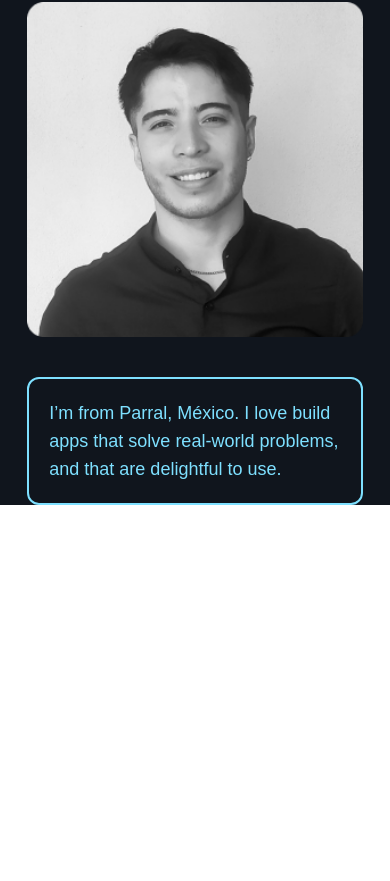
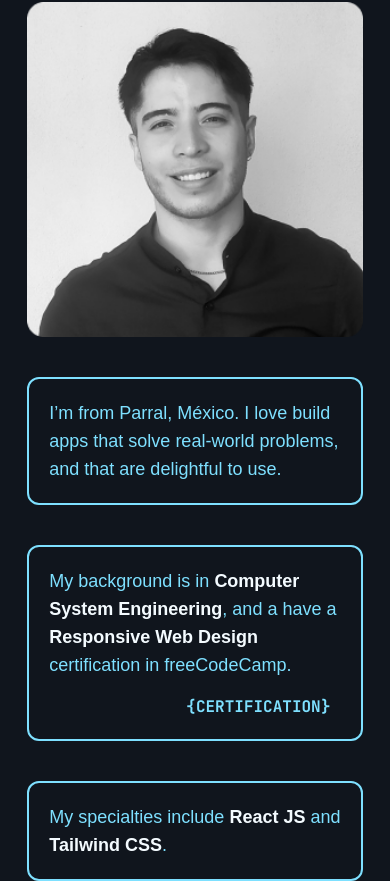
Before and after one commit to ledesmx/Portfolio-one, a React (Vite) app: page / in a window 390 px wide. Shown: the part 918-1799 px from the top of the page. Before the commit the page ends 1423 px from the top, so only its background shows below. Built offline with nearby package versions, Linux system fonts and the light colour scheme; a web font is replaced by a local one.

Commit message:
Add the second part of the About page content with style for small screens

```diff
--- a/src/components/About.jsx
+++ b/src/components/About.jsx
@@ -2,15 +2,26 @@ import personalPhoto from "../../public/personal-photo.png"
 
 export default function About() {
     return(
-        <section className="w-[86%] mx-[7%]">
+        <section className="w-[86%] mx-[7%] grid gap-y-10">
             <div className="grid grid-cols-1 gap-y-10 lg:grid-cols-4 lg:grid-rows-1">
                 <h2 className="font-jetbrains uppercase text-dark-txt text-3xl text-center lg:col-span-1">Who I am?</h2>
                 <img
                 className="w-full"
                 src={personalPhoto}
                 alt="personal photo" />
-                <div className="border-2 border-dark-txt lg:col-span-2 rounded-xl p-5 text-lg">
-                    <p className="text-dark-txt font-encode">I’m from Parral, México. I love build apps that solve real-world problems, and that are delightful to use.</p>
+                <div className="border-2 border-dark-txt lg:col-span-2 rounded-xl p-5">
+                    <p className="text-dark-txt font-encode text-lg">I’m from Parral, México. I love build apps that solve real-world problems, and that are delightful to use.</p>
+                </div>
+            </div>
+            <div className="grid grid-cols-1 gap-y-10">
+                <div className="border-2 border-dark-txt p-5 rounded-xl flex flex-col">
+                    <p className="text-dark-txt font-encode text-lg">My background is in <span className="text-dark-primary font-semibold">Computer System Engineering</span>, and a have a <span className="text-dark-primary font-semibold">Responsive Web Design</span> certification in freeCodeCamp.</p>
+                    <a
+                    className="text-dark-txt uppercase font-jetbrains font-bold self-end mt-4 mr-5 relative before:content-['{'] before:absolute before:left-[-10px] before:transition-transform before:hover:translate-x-[-10px] after:content-['}'] after:absolute after:right-[-10px] after:transition-transform after:hover:translate-x-[10px]"
+                    href="">Certification</a>
+                </div>
+                <div className="border-2 border-dark-txt p-5 rounded-xl">
+                    <p className="text-dark-txt font-encode text-lg">My specialties include <span className="text-dark-primary font-semibold">React JS</span> and <span className="text-dark-primary font-semibold">Tailwind CSS</span>.</p>
                 </div>
             </div>
         </section>
```
